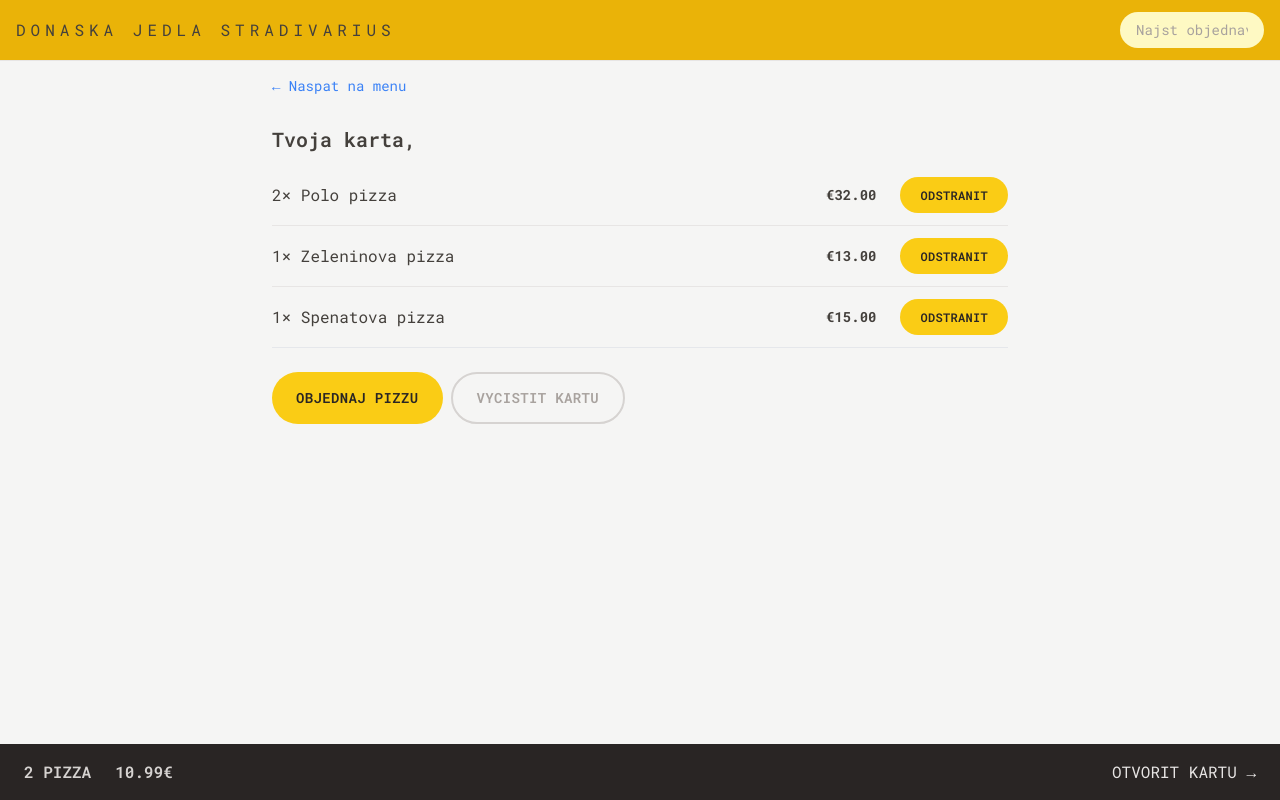
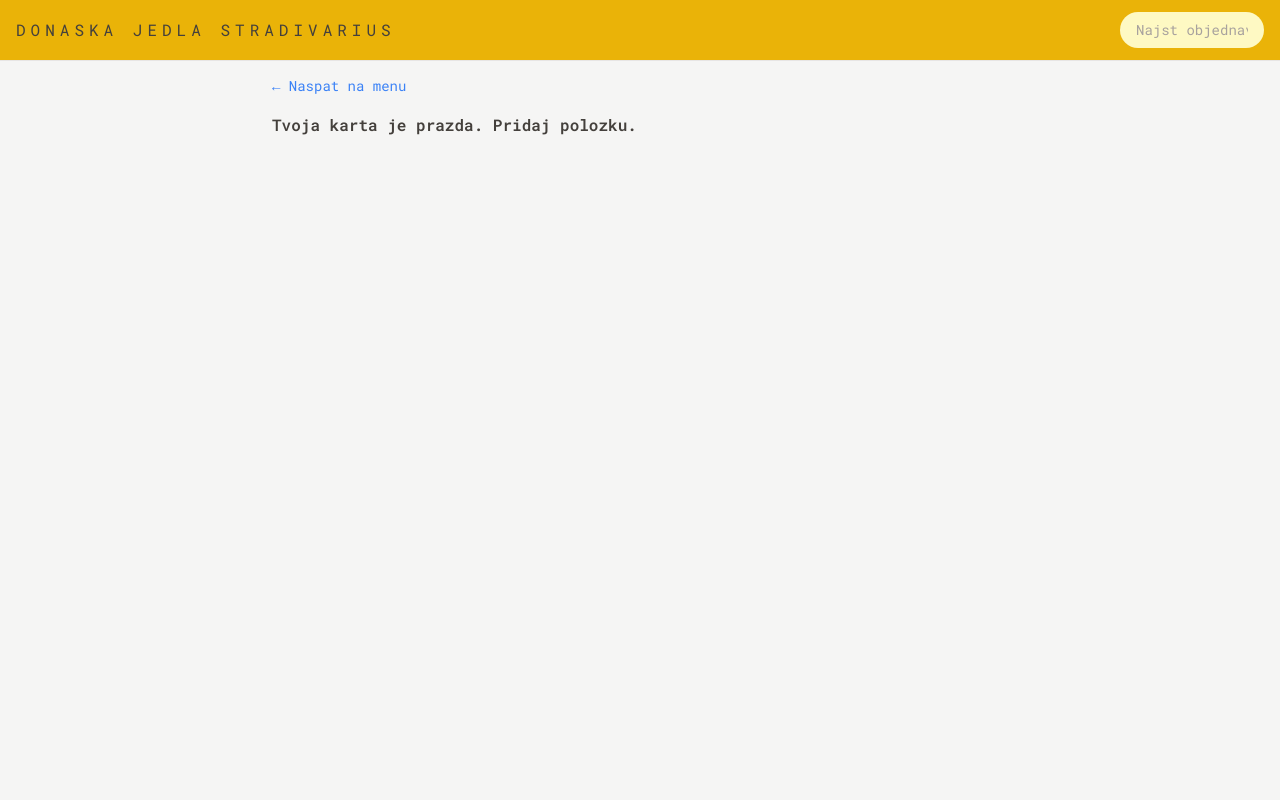
Before and after one commit to mrOtoM/food-delivery-app, a React (Vite) app: page /cart in a window 1280 px wide. Built offline with nearby package versions, Linux system fonts and the light colour scheme.

Commit message:
imporove store by cart functionality

```diff
--- a/src/features/cart/Cart.tsx
+++ b/src/features/cart/Cart.tsx
@@ -1,35 +1,19 @@
 import Button from '@/ui/Button';
 import LinkButton from '@/ui/LinkButton';
-import CartItem from './CartItem';
-import { useAppSelector } from '@/store/hooks';
-
-const fakeCart = [
-  {
-    id: 12,
-    name: 'Polo pizza',
-    quantity: 2,
-    unitPrice: 16,
-    totalPrice: 32,
-  },
-  {
-    id: 6,
-    name: 'Zeleninova pizza',
-    quantity: 1,
-    unitPrice: 13,
-    totalPrice: 13,
-  },
-  {
-    id: 11,
-    name: 'Spenatova pizza',
-    quantity: 1,
-    unitPrice: 15,
-    totalPrice: 15,
-  },
-];
+import CartItem from '@/features/cart/CartItem';
+import { clearCart, getCart } from '@/features/cart/cartSlice';
+import { getUsername } from '@/features/user/userSlice';
+import EmptyCart from '@/features/cart/EmptyCart';
+import { useAppDispatch, useAppSelector } from '@/store/hooks';
 
 function Cart() {
-  const cart = fakeCart;
-  const username = useAppSelector((state) => state.user.username);
+  const username = useAppSelector(getUsername);
+  const currentCart = useAppSelector(getCart);
+  const dispatch = useAppDispatch();
+
+  if (!currentCart.length) {
+    return <EmptyCart />;
+  }
 
   return (
     <div className="px-4 py-3">
@@ -38,14 +22,16 @@ function Cart() {
       <h2 className="mt-7 text-xl font-semibold">Tvoja karta, {username}</h2>
 
       <ul className="mt-3 divide-y divide-stone-200 border-b">
-        {cart.map((item) => (
+        {currentCart.map((item) => (
           <CartItem item={item} key={item.id} />
         ))}
       </ul>
 
       <div className="mt-6 space-x-2">
-        <Button to="/order/new">Objednaj pizzu</Button>
-        <Button type="secondary">Vycistit kartu</Button>
+        <Button to="/order/new">Zavazne objednat</Button>
+        <Button type="secondary" onClick={() => dispatch(clearCart())}>
+          Vycistit kartu
+        </Button>
       </div>
     </div>
   );
--- a/src/features/cart/CartItem.tsx
+++ b/src/features/cart/CartItem.tsx
@@ -1,5 +1,5 @@
-import Button from '@/ui/Button';
 import { formatCurrency } from '@/utils/helpers';
+import DeleteItem from './DeleteItem';
 
 import type { CartItem } from '@/types/OrderTypes';
 
@@ -17,9 +17,7 @@ function CartItem({ item }: CartItemProps) {
       </p>
       <div className="flex items-center justify-between sm:gap-6">
         <p className="text-sm font-bold">{formatCurrency(totalPrice)}</p>
-        <Button to="/order/new" type="small">
-          Odstranit
-        </Button>
+        <DeleteItem id={id} />
       </div>
     </li>
   );
--- a/src/features/cart/CartOverview.tsx
+++ b/src/features/cart/CartOverview.tsx
@@ -1,11 +1,21 @@
 import { Link } from 'react-router-dom';
 
+import { useAppSelector } from '@/store/hooks';
+import { getTotalCartQuantity, getTotalCartPrice } from '@/features/cart/cartSlice';
+
 function CartOverview() {
+  const totalCartQuantity = useAppSelector(getTotalCartQuantity);
+  const totalCartPrice = useAppSelector(getTotalCartPrice);
+
+  if (!totalCartQuantity) {
+    return null;
+  }
+
   return (
     <div className="flex items-center justify-between bg-stone-800 px-4 py-4 text-sm uppercase text-stone-200 sm:px-6 md:text-base">
       <p className="space-x-4 font-semibold text-stone-300 sm:space-x-6">
-        <span>2 pizza</span>
-        <span>10.99€</span>
+        <span>{totalCartQuantity} poloziek</span>
+        <span>{totalCartPrice}€</span>
       </p>
       <Link to="/cart">Otvorit kartu &rarr;</Link>
     </div>
--- /dev/null
+++ b/src/features/cart/DeleteItem.tsx
@@ -0,0 +1,15 @@
+import { useAppDispatch } from '@/store/hooks';
+import Button from '@/ui/Button';
+import { deleteItem } from '@/features/cart/cartSlice';
+
+function DeleteItem({ id }) {
+  const dispatch = useAppDispatch();
+
+  return (
+    <Button type="small" onClick={() => dispatch(deleteItem(id))}>
+      Odstranit
+    </Button>
+  );
+}
+
+export default DeleteItem;
--- /dev/null
+++ b/src/features/cart/EmptyCart.tsx
@@ -0,0 +1,13 @@
+import LinkButton from '@/ui/LinkButton';
+
+function EmptyCart() {
+  return (
+    <div className="px-4 py-3">
+      <LinkButton to="/menu">&larr; Naspat na menu</LinkButton>
+
+      <p className="mt-4 font-semibold">Tvoja karta je prazda. Pridaj polozku.</p>
+    </div>
+  );
+}
+
+export default EmptyCart;
--- a/src/features/cart/cartSlice.tsx
+++ b/src/features/cart/cartSlice.tsx
@@ -1,16 +1,13 @@
+import { CartItem } from '@/types/OrderTypes';
 import { createSlice } from '@reduxjs/toolkit';
+import { RootState } from '@/store/store';
 
-const initialState = {
-  //   cart: [],
-  cart: [
-    {
-      id: 12,
-      name: 'Salamova',
-      quantity: 2,
-      unitPrice: 22,
-      totalPrice: 222,
-    },
-  ],
+interface CartState {
+  cart: CartItem[];
+}
+
+const initialState: CartState = {
+  cart: [],
 };
 
 const cartSlice = createSlice({
@@ -39,13 +36,24 @@ const cartSlice = createSlice({
         item.totalPrice = item.quantity * item.unitPrice;
       }
     },
-    cleartCart(state, action) {
+    clearCart(state) {
       state.cart = [];
     },
   },
 });
 
-export const { addItem, deleteItem, increaseItemQuantity, decreaseItemQuantity, cleartCart } =
+export const getCart = (state: RootState) => state.cart.cart;
+
+export const getTotalCartQuantity = (state: RootState) =>
+  state.cart.cart.reduce((sum, item) => sum + item.quantity, 0);
+
+export const getTotalCartPrice = (state: RootState) =>
+  state.cart.cart.reduce((sum, item) => sum + item.totalPrice, 0);
+
+export const getCurrentQuantityById = (id: string) => (state: RootState) =>
+  state.cart.cart.find((item) => item.id === id)?.quantity ?? 0;
+
+export const { addItem, deleteItem, increaseItemQuantity, decreaseItemQuantity, clearCart } =
   cartSlice.actions;
 
 export default cartSlice.reducer;
--- a/src/features/menu/MenuItem.tsx
+++ b/src/features/menu/MenuItem.tsx
@@ -1,8 +1,8 @@
 import Button from '@/ui/Button';
 import { formatCurrency } from '@/utils/helpers';
-
-import { useAppDispatch } from '@/store/hooks';
-import { addItem } from '@/features/cart/cartSlice';
+import { useAppDispatch, useAppSelector } from '@/store/hooks';
+import { addItem, getCurrentQuantityById } from '@/features/cart/cartSlice';
+import DeleteItem from '@/features/cart/DeleteItem';
 
 import type { MenuItemTypes } from '@/types/MenuTypes';
 
@@ -13,6 +13,8 @@ type MenuItemProps = {
 function MenuItem({ item }: MenuItemProps) {
   const { id, name, unitPrice, ingredients, soldOut, imageUrl } = item;
   const dispatch = useAppDispatch();
+  const currentQuantity = useAppSelector(getCurrentQuantityById(id));
+  const isInCart = currentQuantity > 0;
 
   const handleAddToCart = () => {
     const newItem = {
@@ -38,7 +40,10 @@ function MenuItem({ item }: MenuItemProps) {
           ) : (
             <p className="text-sm font-medium uppercase text-stone-500">Nedostupne</p>
           )}
-          {!soldOut && (
+
+          {isInCart && <DeleteItem id={id} />}
+
+          {!soldOut && !isInCart && (
             <Button type="small" onClick={handleAddToCart}>
               Pridat
             </Button>
--- a/src/features/user/Username.tsx
+++ b/src/features/user/Username.tsx
@@ -2,7 +2,6 @@ import { useAppSelector } from '@/store/hooks';
 
 function Username() {
   const username = useAppSelector((state) => state.user.username);
-  console.log('username', username);
 
   if (!username) {
     return '';
--- a/src/features/user/userSlice.ts
+++ b/src/features/user/userSlice.ts
@@ -1,4 +1,5 @@
 import { createSlice, PayloadAction } from '@reduxjs/toolkit';
+import { RootState } from '@/store/store';
 
 const initialState = {
   username: '',
@@ -14,6 +15,8 @@ const userSlice = createSlice({
   },
 });
 
+export const getUsername = (state: RootState) => state.user.username;
+
 export const { updateName } = userSlice.actions;
 
 export default userSlice.reducer;
```
